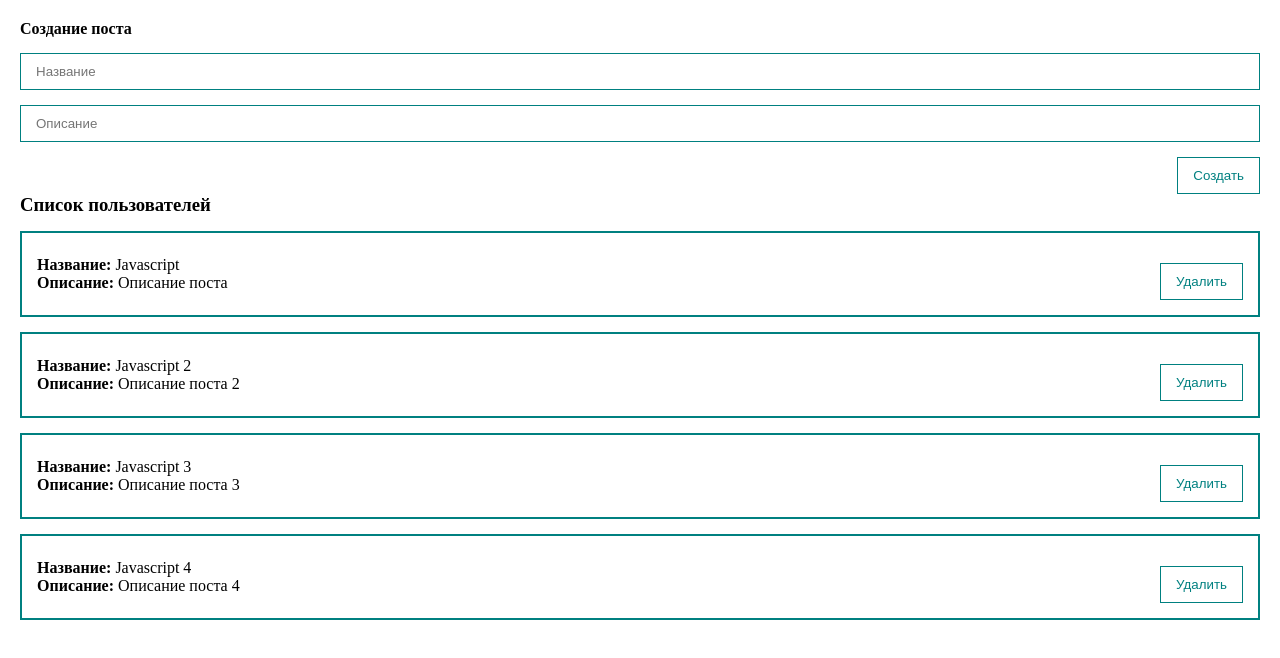
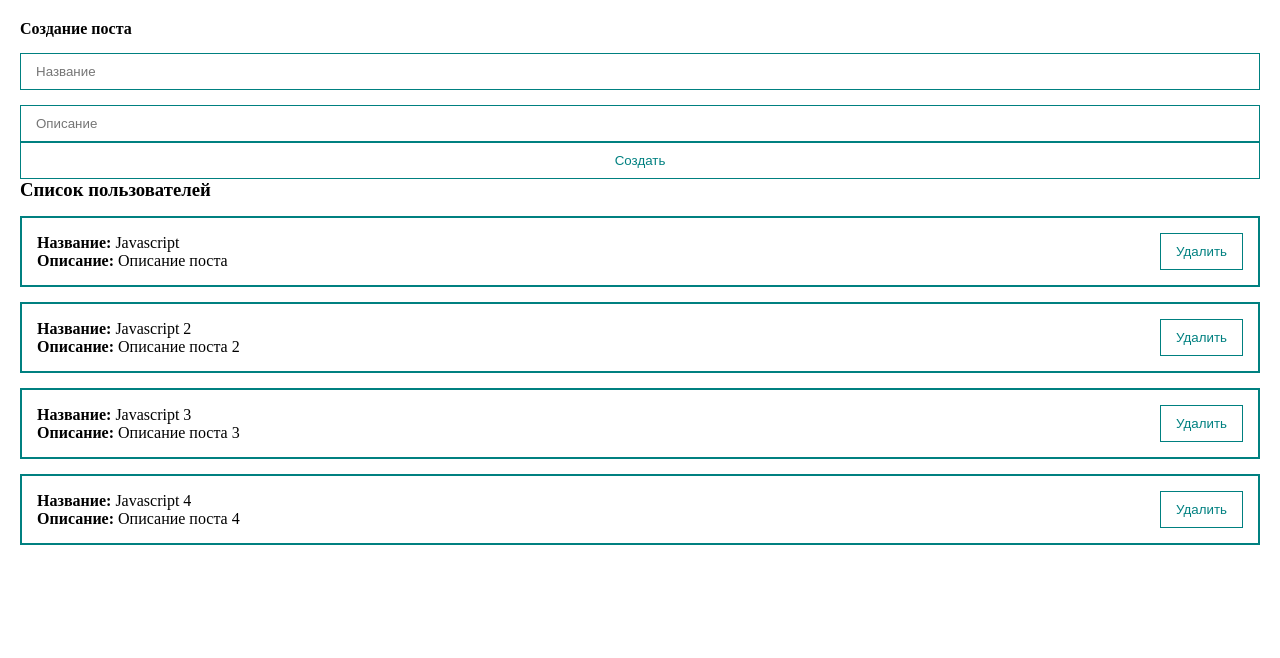
Before and after one commit to DIMEsy090/projectVue, a Vue app: page / in a window 1280 px wide. Shown: the top 658 px of the page. Built offline with nearby package versions, Linux system fonts and the light colour scheme.

Commit message:
Оформил и подключил кнопку к сайту

```diff
--- a/src/App.vue
+++ b/src/App.vue
@@ -59,13 +59,4 @@ form {
   margin-top: 15px;
 }
 
-.btn{
-  margin-top: 15px;
-  align-self: flex-end;
-  padding: 10px 15px;
-  background: none;
-  color: teal;
-  border: 1px solid teal;
-}
-
 </style>
--- a/src/components/UI/MyButton.vue
+++ b/src/components/UI/MyButton.vue
@@ -8,6 +8,7 @@
 
 <script>
 export default {
+  name: 'my-button'
 
 }
 </script>
--- /dev/null
+++ b/src/components/UI/index.js
@@ -0,0 +1,5 @@
+import MyButton from "@/components/UI/MyButton.vue";
+
+export default {
+    MyButton
+}
```
